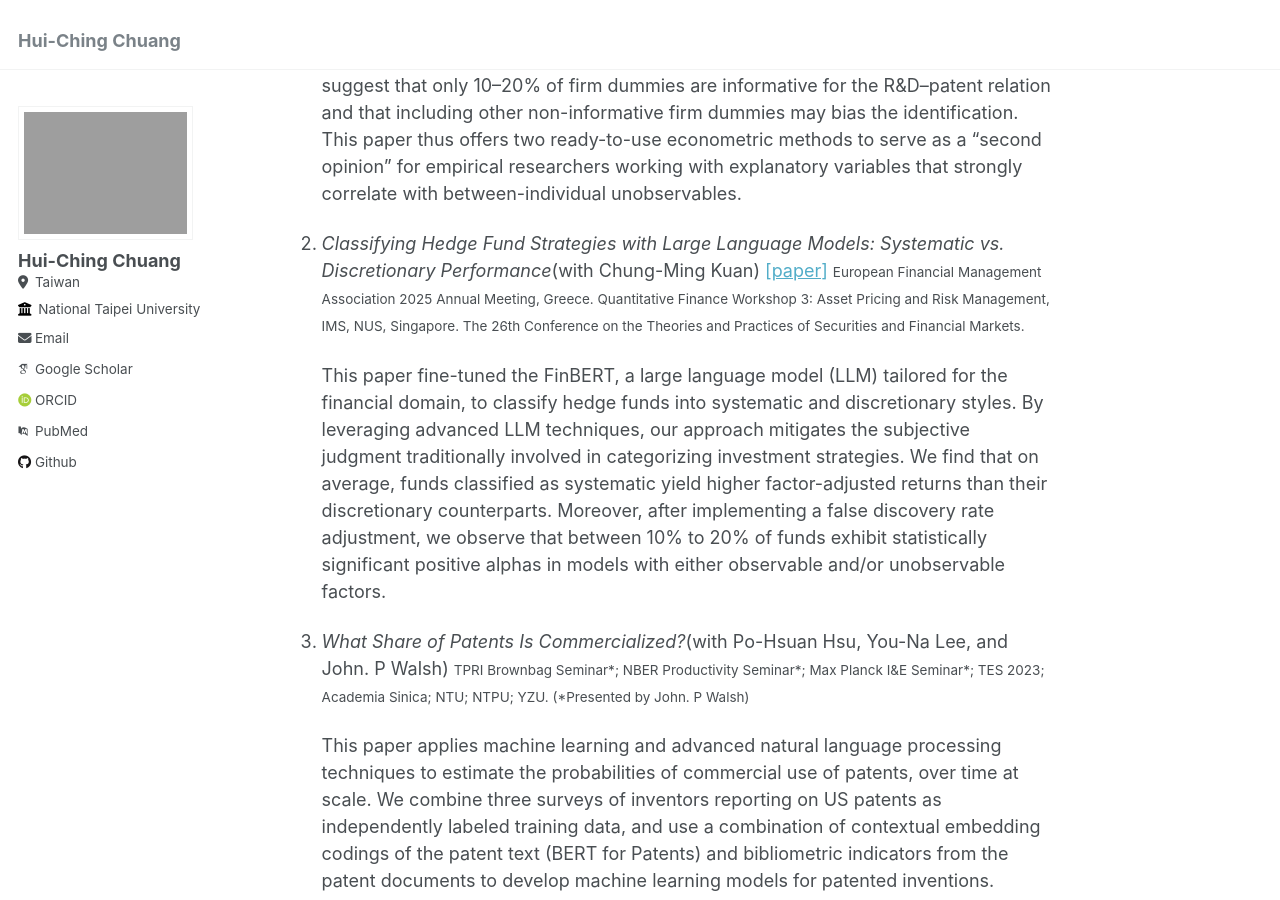
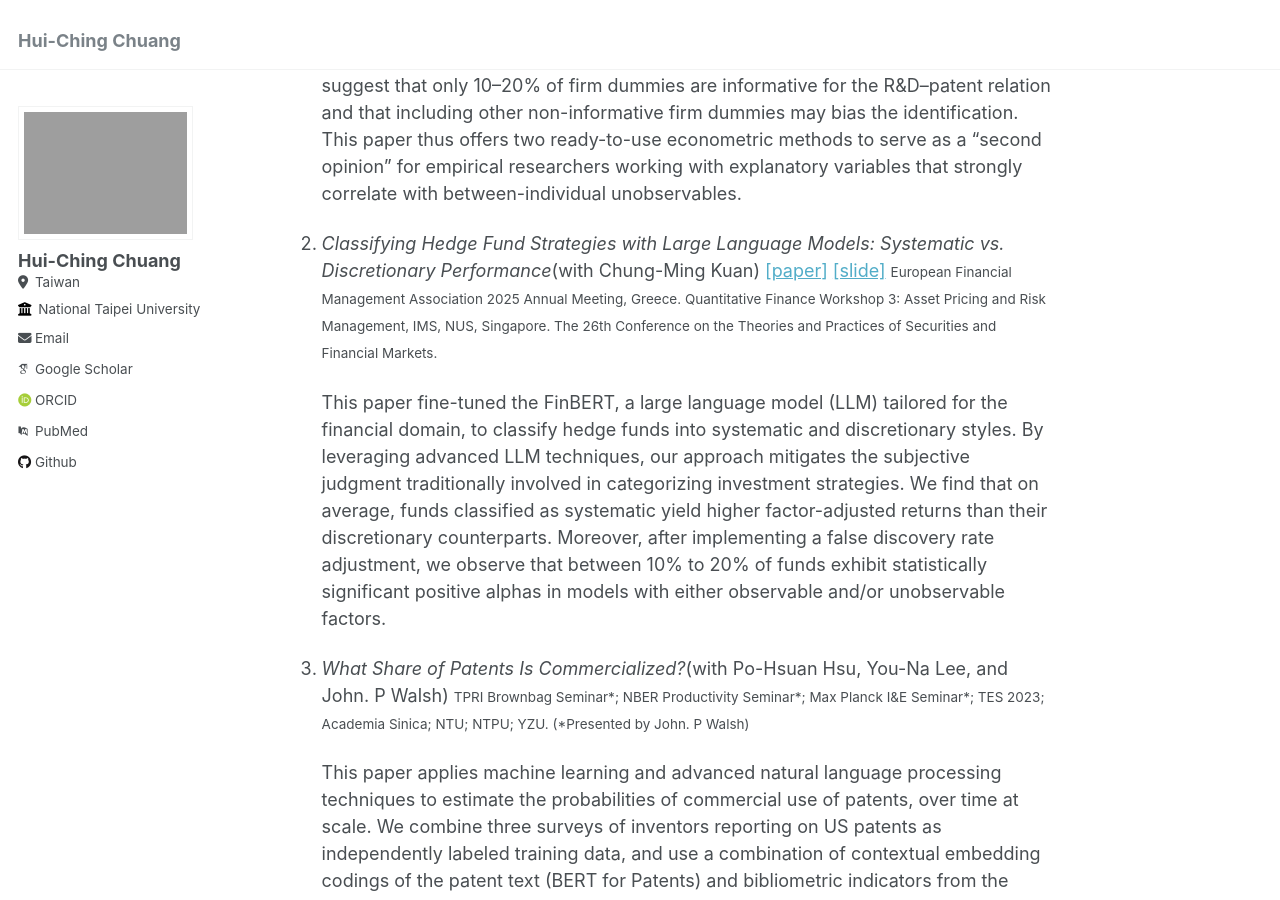
Before and after one commit to hcchuang/hcchuang.github.io, a Jekyll site: the page built from _pages/about.md, in a window 1280 px wide and 900 px high, scrolled down 634 px. Built offline with Jekyll 4.4.1, drawn with Linux system fonts in a browser that asks for light colours; some web fonts are replaced.

Commit message:
Update about.md

```diff
--- a/_pages/about.md
+++ b/_pages/about.md
@@ -18,7 +18,7 @@ WORKING PAPERS
    The common practice to include firm fixed effects in empirical research may eliminate the explanatory power of important economic factors that are persistent. We use the intuitive R&D–patent relation to illustrate this point. Our review of recent studies suggests a surprising pattern that R&D input only positively explains patent output in half of prior regression estimations. This "missing link" can be attributed to the persistence of R&D and patents that causes the between-firm variation to be absorbed by firm fixed effects. We consider adjusted Hausman–Taylor estimates and advanced machine learning methods, and find that both methods lead to a clear positive R&D–patent relation. In particular, advanced machine learning methods suggest that only 10–20% of firm dummies are informative for the R&D–patent relation and that including other non-informative firm dummies may bias the identification. This paper thus offers two ready-to-use econometric methods to serve as a "second opinion" for empirical researchers working with explanatory variables that strongly correlate with between-individual unobservables.
 
 
-2. _Classifying Hedge Fund Strategies with Large Language Models: Systematic vs. Discretionary Performance_(with Chung-Ming Kuan) [\[paper\]](/files/ManMachineHFR_20250420.pdf){:target="_blank"} <small> European Financial Management Association 2025 Annual Meeting, Greece. Quantitative Finance Workshop 3: Asset Pricing and Risk Management, IMS, NUS, Singapore. The 26th Conference on the Theories and Practices of Securities and Financial Markets.</small>
+2. _Classifying Hedge Fund Strategies with Large Language Models: Systematic vs. Discretionary Performance_(with Chung-Ming Kuan) [\[paper\]](/files/ManMachineHFR_20250420.pdf){:target="_blank"} [\[slide\]](/files/ManMachineHFR_slide.pdf) <small> European Financial Management Association 2025 Annual Meeting, Greece. Quantitative Finance Workshop 3: Asset Pricing and Risk Management, IMS, NUS, Singapore. The 26th Conference on the Theories and Practices of Securities and Financial Markets.</small>
 
    This paper fine-tuned the FinBERT, a large language model (LLM) tailored for the financial domain, to classify hedge funds into systematic and discretionary styles. By leveraging advanced LLM techniques, our approach mitigates the subjective judgment traditionally involved in categorizing investment strategies. We find that on average, funds classified as systematic yield higher factor-adjusted returns than their discretionary counterparts. Moreover, after implementing a false discovery rate adjustment, we observe that between 10% to 20% of funds exhibit statistically significant positive alphas in models with either observable and/or unobservable factors.
 
```
